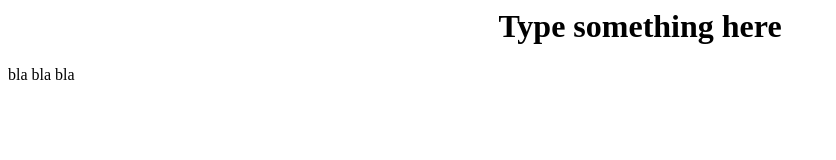
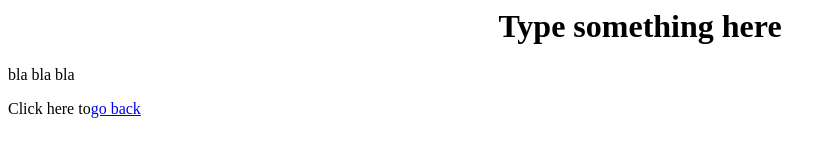
Before and after one commit to Sriharidonka/HTML, a plain HTML site: page New.html in a window 1280 px wide. Shown: the whole page, without its empty margins (0-836 px from the left). Drawn offline with Linux system fonts and the light colour scheme.

Commit message:
returning back

```diff
--- a/New.html
+++ b/New.html
@@ -5,5 +5,6 @@
     <body>
             <center><h1>Type something here</h1></center>
             <p>bla bla bla</p>
+            Click here to<a href="index.html">go back</a>
     </body>
 </html>
```
